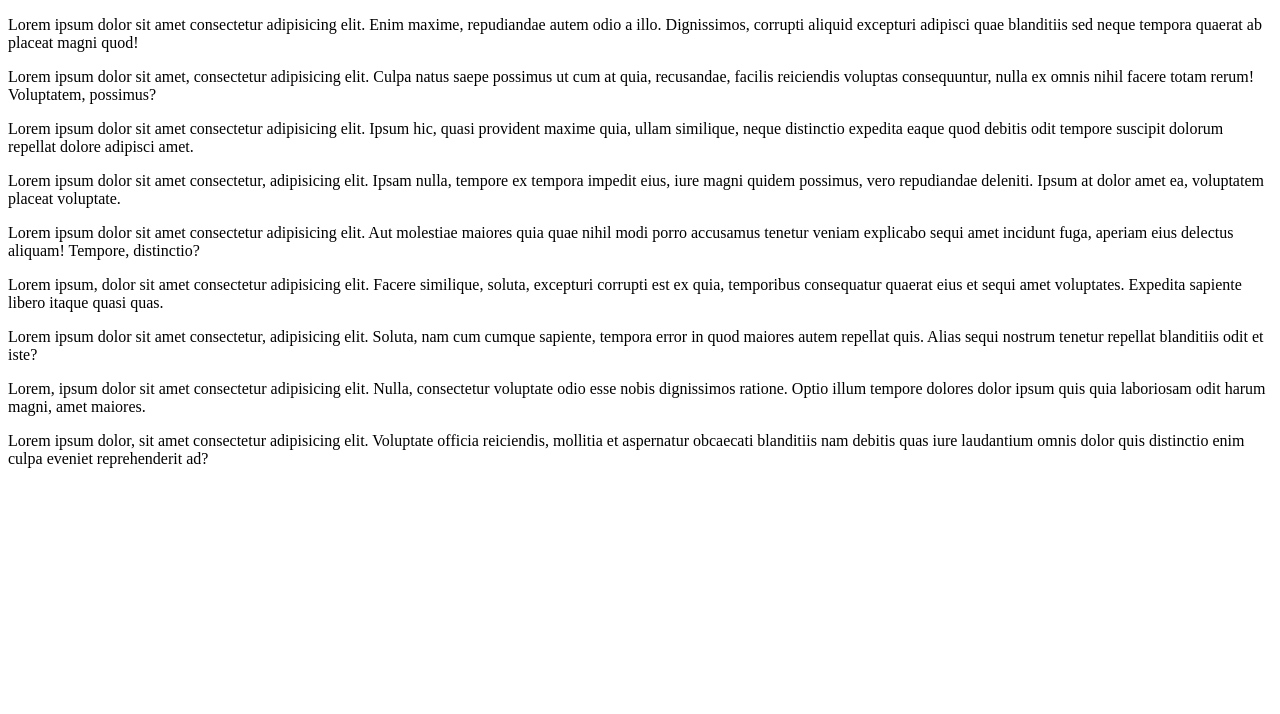
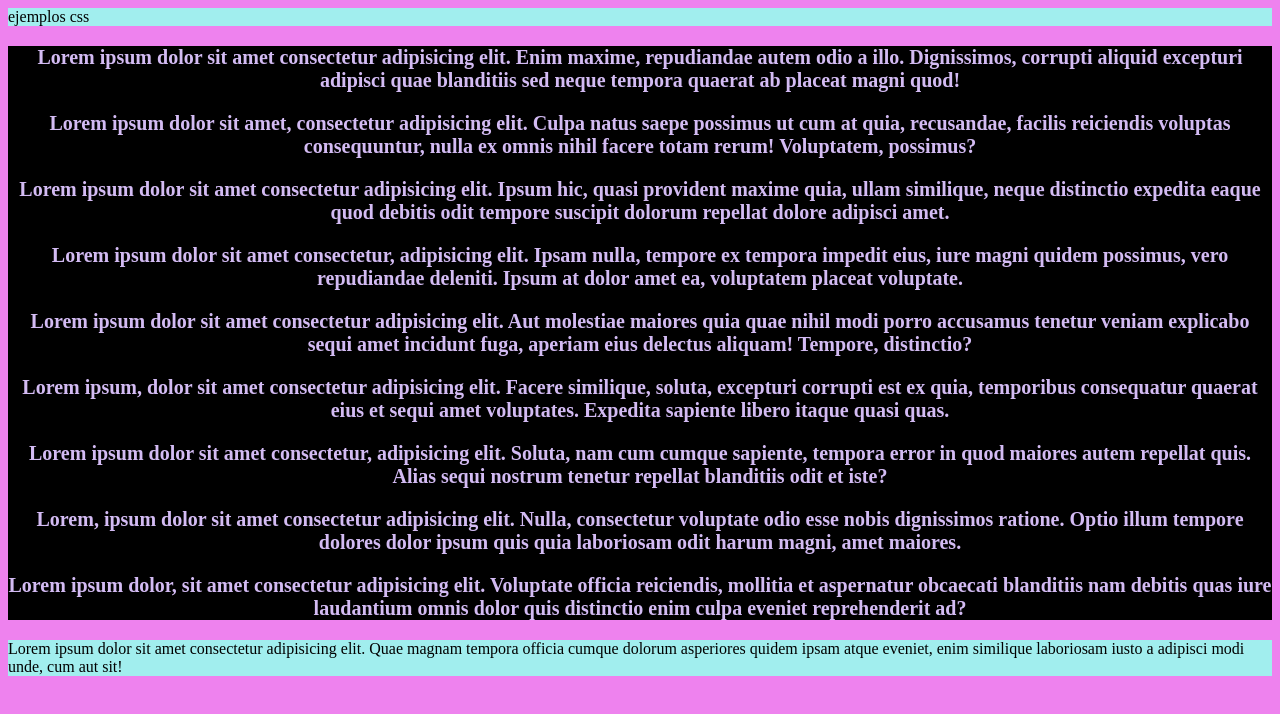
Before and after one commit to Camilacar6630/claseCSS, a plain HTML site: page index.html in a window 1280 px wide. Drawn offline with Linux system fonts and the light colour scheme.

Commit message:
se añadieron estilos

```diff
--- /dev/null
+++ b/estilos.css
@@ -0,0 +1,19 @@
+p{
+    font-size: 20px;
+    font-family: "Segoe Print";
+    font-weight: bold;
+    color: #D3BBF3;
+    text-align: center;
+}
+body {
+    background-color:violet;
+}
+main{
+    background-color: black;
+}
+footer{
+    background-color: rgb(161, 238, 238);
+}
+header {
+    background-color: rgb(161, 238, 238);
+}
--- a/index.html
+++ b/index.html
@@ -4,10 +4,11 @@
     <meta charset="UTF-8">
     <meta name="viewport" content="width=device-width, initial-scale=1.0">
     <title>Document</title>
+    <link rel="stylesheet" href="estilos.css">
 </head>
 <body>
     <header>
-
+        ejemplos css
     </header>
     <main>
 <section>
@@ -27,6 +28,7 @@
 </section>
     </main>
     <footer>
+        Lorem ipsum dolor sit amet consectetur adipisicing elit. Quae magnam tempora officia cumque dolorum asperiores quidem ipsam atque eveniet, enim similique laboriosam iusto a adipisci modi unde, cum aut sit!
 
     </footer>
 </body>
```
